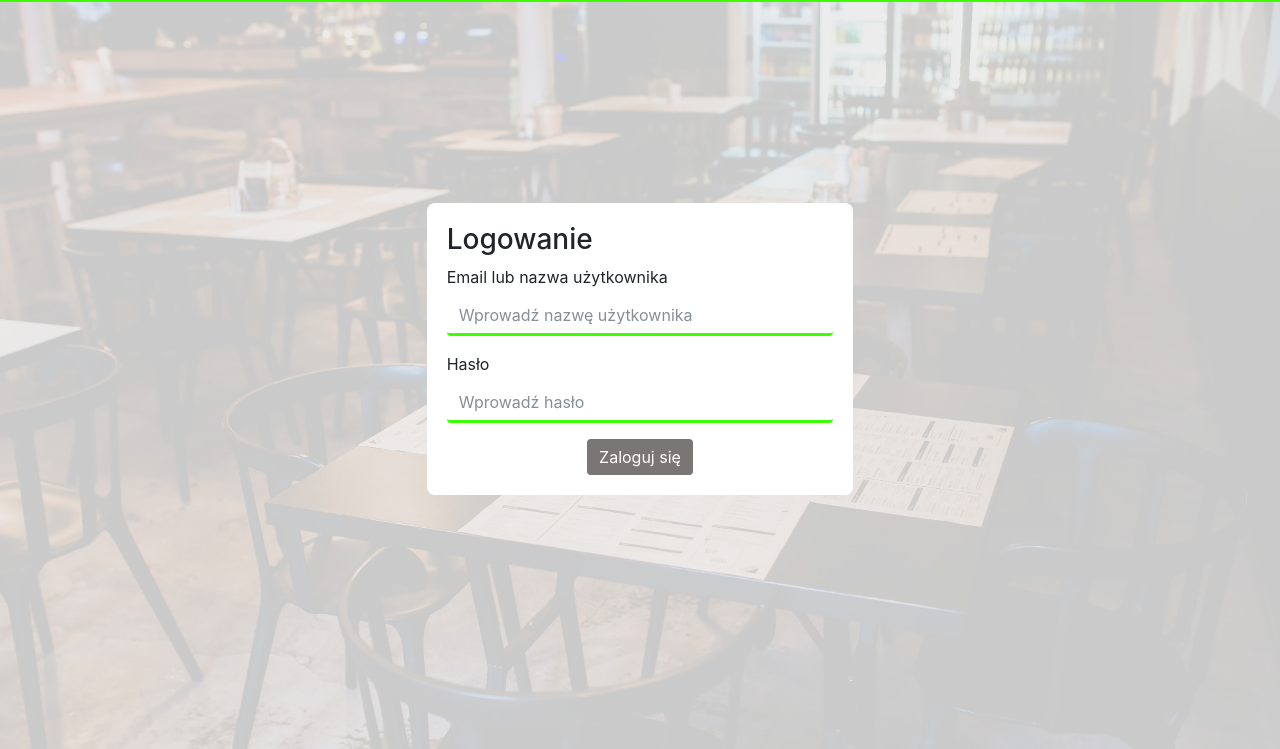
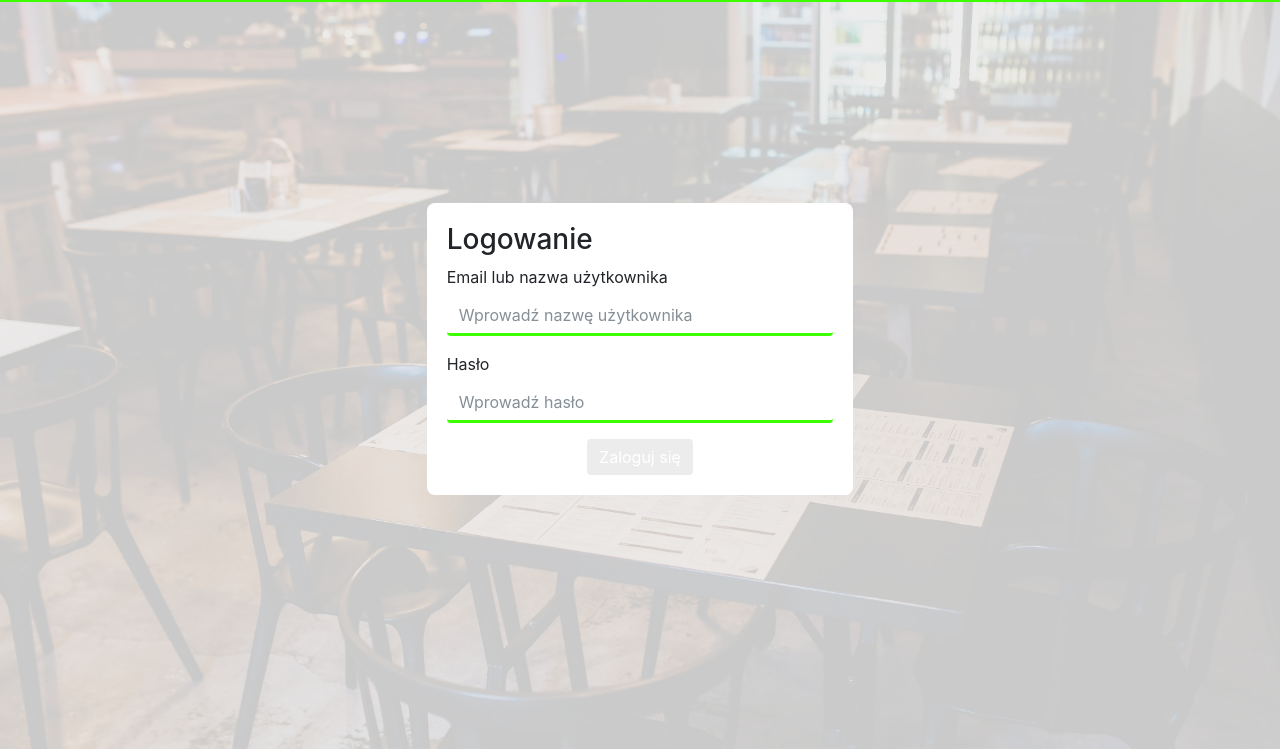
Before and after one commit to WiWi96/restaurant-buddy, a website: page RestaurantFrontend/app/login.html in a window 1280 px wide. In both pictures the pointer is over the button "Zaloguj się". Shown: the part 51-800 px from the top of the page. Drawn offline with nearby package versions, Linux system fonts and the light colour scheme.

Commit message:
Add viewport

```diff
--- a/RestaurantFrontend/app/css/styles.css
+++ b/RestaurantFrontend/app/css/styles.css
@@ -16,6 +16,7 @@ body {
 .btn-primary:hover {
   background-color: #7b7676;
   outline: none;
+  background: #ececec;
   height: 100%;
 }
 .navbar {
--- a/RestaurantFrontend/app/login.html
+++ b/RestaurantFrontend/app/login.html
@@ -18,6 +18,7 @@
 
     <meta name="description" content="Website for Your Restaurant" />
     <meta name="keywords" content="restaurant, management, clients, app" />
+    <meta name="viewport" content="width=device-width, initial-scale=1.0">
 
 </head>
 
```
Also changed, not shown: RestaurantFrontend/app/dashboard.html (+1 -0 lines), RestaurantFrontend/app/index.html (+1 -0 lines).
